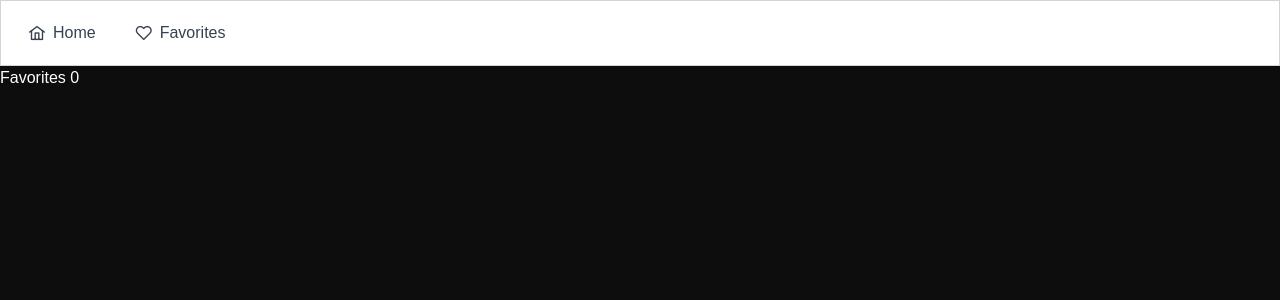
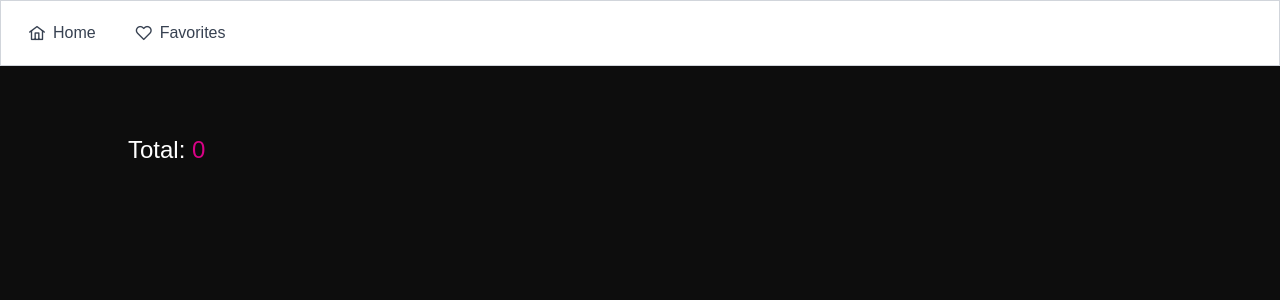
Before and after one commit to drmoreno-bytes/movie-finder, a Next.js app: page /favorites in a window 1280 px wide. Shown: the top 300 px of the page. Built offline with nearby package versions, Linux system fonts and the light colour scheme.

Commit message:
feat: add ListOfMovies and MovieBadge components for enhanced movie display and favorites management

```diff
--- a/src/scenes/Home/components/ListOfMovies.tsx
+++ b/src/components/ListOfMovies/index.tsx
@@ -1,7 +1,6 @@
 import { Thumbnails } from '@/components/Thumbnails';
 import { Movie } from '@/logic/movies/schema';
 import { Like } from '@/components/like';
-import { EmptyResult } from './EmptyResult';
 import { SearchInfoContent } from './SearchInfoContent';
 
 type ListOfMoviesProps = {
@@ -9,7 +8,7 @@ type ListOfMoviesProps = {
     total: number;
 };
 
-const ListOfMovies = ({ movies, total }: ListOfMoviesProps) => {
+export const ListOfMovies = ({ movies, total }: ListOfMoviesProps) => {
     return (
         <>
             <SearchInfoContent total={total} />
@@ -29,17 +28,3 @@ const ListOfMovies = ({ movies, total }: ListOfMoviesProps) => {
         </>
     );
 };
-
-type Props = {
-    movies: Movie[];
-    total: number;
-};
-
-export const Movies = ({ movies, total }: Props) => {
-    const hasMovies = movies?.length > 0;
-    return hasMovies ? (
-        <ListOfMovies movies={movies} total={total} />
-    ) : (
-        <EmptyResult />
-    );
-};
--- a/src/scenes/Home/components/MovieBadge.tsx
+++ b/src/components/MovieBadge/index.tsx
@@ -3,10 +3,11 @@ import { Badge } from 'primereact/badge';
 import { useEffect, useState } from 'react';
 
 type Props = {
+    text: string;
     className?: string;
 };
 
-export const MovieBadge = ({ className }: Props) => {
+export const MovieBadge = ({ text, className }: Props) => {
     const [isClient, setIsClient] = useState(false);
     const favoriteMovies = useAppSelector((state) => state.favoriteMovies);
 
@@ -24,7 +25,7 @@ export const MovieBadge = ({ className }: Props) => {
                 className={`mr-1 ${className}`}
                 value={favoriteMovies?.length ?? 0}
             ></Badge>
-            Favorite movies
+            {text}
         </span>
     );
 };
--- a/src/components/Thumbnails/index.tsx
+++ b/src/components/Thumbnails/index.tsx
@@ -21,7 +21,7 @@ export const Thumbnails = ({
     height = 324,
     actions,
 }: Props) => (
-    <figure className="relative group">
+    <figure className="relative group cursor-pointer">
         {actions && (
             <div className="absolute top-0 p-1 right transition-all">
                 {actions}
--- a/src/scenes/Favorites/index.tsx
+++ b/src/scenes/Favorites/index.tsx
@@ -1,3 +1,5 @@
+import { ListOfMovies } from '@/components/ListOfMovies';
+import { MovieBadge } from '@/components/MovieBadge';
 import { useAppSelector } from '@/store/hooks/useAppSelector';
 import { useEffect, useState } from 'react';
 
@@ -10,8 +12,15 @@ export default function Favorites() {
     }, []);
 
     if (!isClient) {
-        return <p>Favorites 0</p>;
+        return;
     }
 
-    return <p>Favorites {favoriteMovies?.length ?? 0}</p>;
+    return (
+        <div className="flex flex-col max-w-5xl justify-center mx-auto pt-12 pb-32">
+            <ListOfMovies
+                movies={favoriteMovies}
+                total={favoriteMovies.length ?? 0}
+            />
+        </div>
+    );
 }
--- /dev/null
+++ b/src/scenes/Home/components/Movies.tsx
@@ -0,0 +1,17 @@
+import { Movie } from '@/logic/movies/schema';
+import { EmptyResult } from './EmptyResult';
+import { ListOfMovies } from '../../../components/ListOfMovies';
+
+type Props = {
+    movies: Movie[];
+    total: number;
+};
+
+export const Movies = ({ movies, total }: Props) => {
+    const hasMovies = movies?.length > 0;
+    return hasMovies ? (
+        <ListOfMovies movies={movies} total={total} />
+    ) : (
+        <EmptyResult />
+    );
+};
--- a/src/scenes/Home/components/ResultSearch.tsx
+++ b/src/scenes/Home/components/ResultSearch.tsx
@@ -1,8 +1,8 @@
 import { Movie } from '@/logic/movies/schema';
-import { Movies } from './ListOfMovies';
 import { ResultSkeleton } from './ResultSkeleton';
 import { EmptyResult } from './EmptyResult';
 import { Pagination } from '@/components/Pagination';
+import { Movies } from './Movies';
 
 type Status = 'idle' | 'loading' | 'error' | 'success';
 
--- a/src/scenes/Home/components/ResultSkeleton.tsx
+++ b/src/scenes/Home/components/ResultSkeleton.tsx
@@ -1,5 +1,5 @@
+import { SearchInfoContent } from '@/components/ListOfMovies/SearchInfoContent';
 import { Skeleton } from 'primereact/skeleton';
-import { SearchInfoContent } from './SearchInfoContent';
 
 export const ResultSkeleton = () => {
     const skeletons = Array.from({ length: 12 }, (_, index) => (
--- a/src/scenes/Home/index.tsx
+++ b/src/scenes/Home/index.tsx
@@ -1,10 +1,11 @@
 import { ResultSearch } from './components/ResultSearch';
 import { useSearchForm } from './hooks/useSearchForm';
-import { MovieBadge } from './components/MovieBadge';
+
 import { SearchForm } from './components/SearchForm';
 import { WelcomeMessage } from './components/WelcomeMessage';
 import { ErrorMessage } from './components/ErrorMessage';
 import { BackgroundCover } from '@/components/BackgroundCover';
+import { MovieBadge } from '@/components/MovieBadge';
 
 type Props = {
     backgroundCover: {
@@ -50,7 +51,7 @@ export default function Home({ backgroundCover }: Props) {
                             onChangeTitle={handleChangeTitle}
                             onChangeType={handleChangeType}
                         />
-                        <MovieBadge />
+                        <MovieBadge text="Favorite movies" />
                         <ErrorMessage description={error} />
                     </header>
                 </div>
```
Also changed, not shown: src/components/ListOfMovies/SearchInfoContent.tsx (renamed from src/scenes/Home/components/SearchInfoContent.tsx), 1 other file (tests, documents, lock files or other folders).
